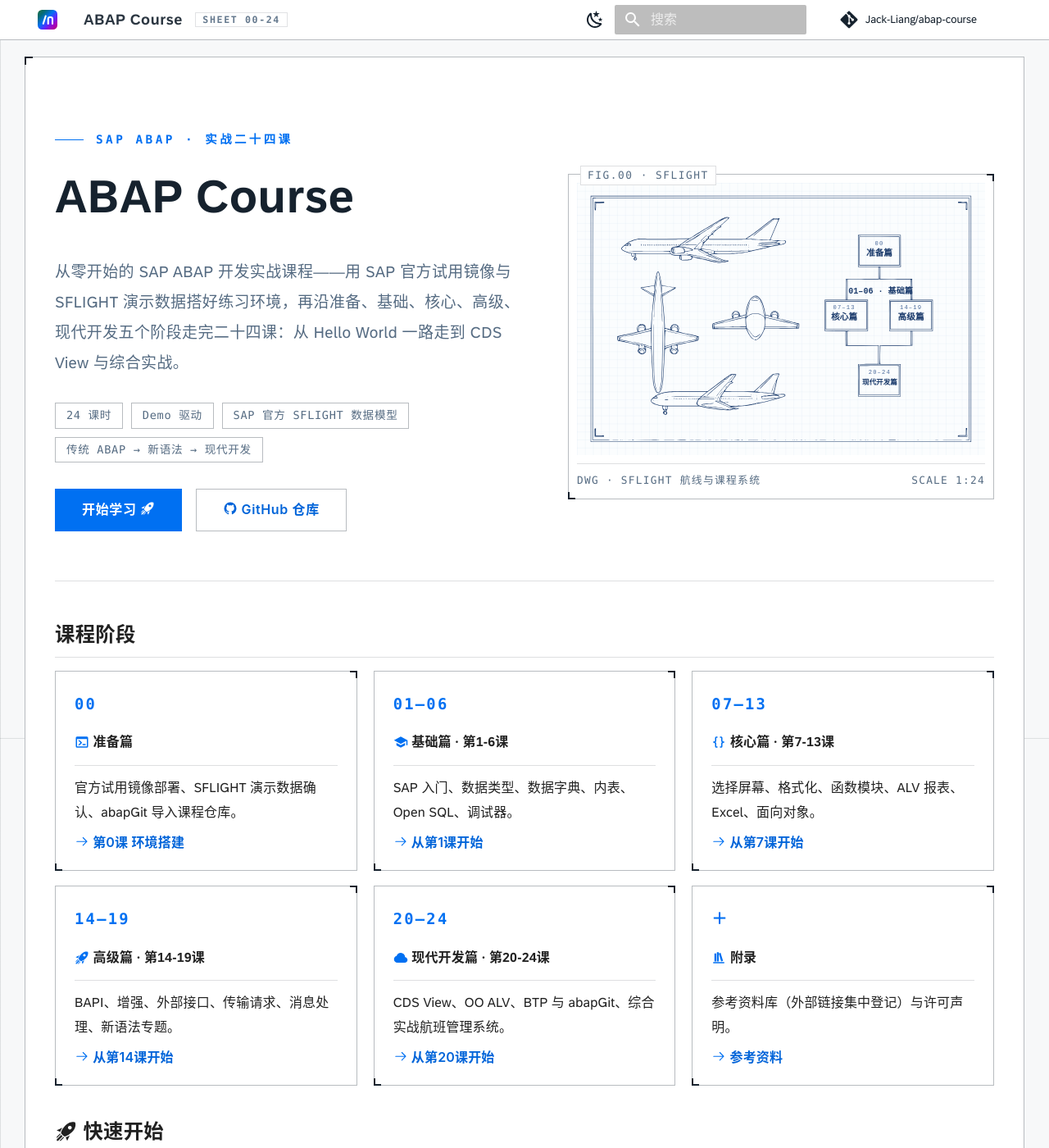
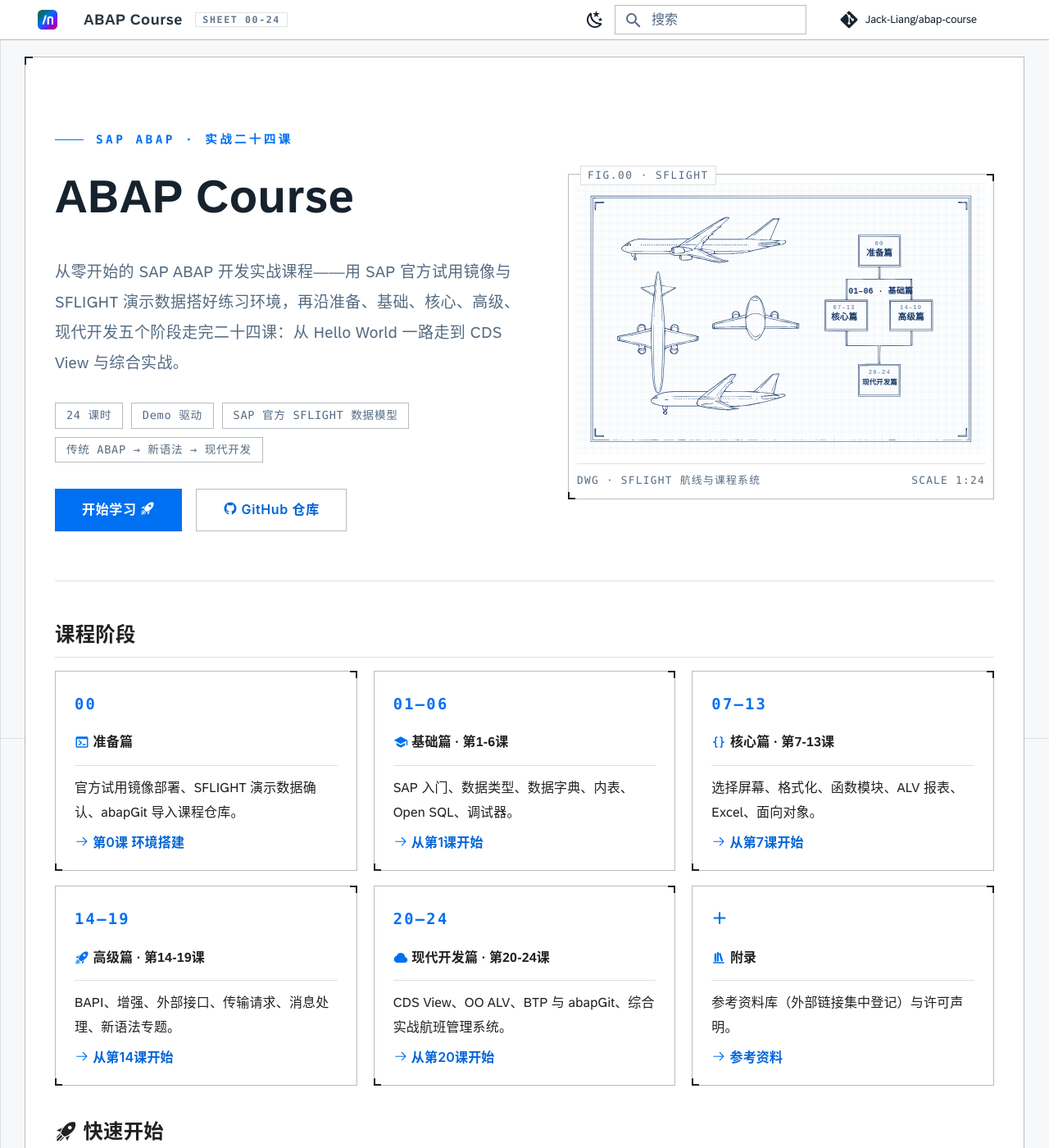
Before and after one commit to Jack-Liang/abap-course, an MkDocs documentation site: the page built from docs/index.md, in a window 1280 px wide and 1400 px high. Shown: the whole window at 82% size. Built offline with MkDocs 1.6.1 and Material for MkDocs 9.7.7, drawn with Linux system fonts in a browser that asks for light colours; some web fonts are replaced; comment, search, counter and statistics services are not loaded.

Commit message:
style(header): 顶栏搜索框由灰色胶囊改为图框式描边方框——白底细描边，悬停/检索态转品牌蓝，占位与图标用蓝灰

```diff
--- a/docs/stylesheets/extra.css
+++ b/docs/stylesheets/extra.css
@@ -756,6 +756,32 @@
 .md-top { border: 1px solid var(--ac-line-strong); border-radius: 0; background: var(--ac-surface); color: var(--ac-soft); }
 .md-top:hover { background: var(--ac-surface); color: var(--ac-brand); border-color: var(--ac-brand); }
 
+/* ---------- 顶栏搜索框：图框检索栏 ---------- */
+/* Material 桌面端默认给 #00000042 灰胶囊（为其深色头栏设计），在白底图框头上发灰；
+   占位文字/图标走 --md-primary-bg-color--light（半透明白），浅色下对比不足。
+   改为描边方框：与侧栏、内容图框同语言，悬停/检索中描边转品牌蓝。 */
+@media screen and (min-width: 60em) {
+  .md-header .md-search__form {
+    background-color: var(--ac-surface);
+    border: 1px solid var(--ac-line-strong);
+    border-radius: 0;
+    color: var(--ac-ink);
+  }
+  .md-header .md-search__form:hover,
+  .md-header .md-search__form:focus-within {
+    border-color: var(--ac-brand);
+  }
+}
+/* 检索展开态：Material 会把表单换回 --md-default-bg-color（纸灰），压回白底并点亮描边 */
+[data-md-toggle="search"]:checked ~ .md-header .md-search__form {
+  background-color: var(--ac-surface);
+  border-color: var(--ac-brand);
+}
+.md-header .md-search__input { color: var(--ac-ink); }
+.md-header .md-search__input::placeholder { color: var(--ac-soft); }
+.md-header .md-search__icon { color: var(--ac-soft); }
+.md-header .md-search__icon:hover { color: var(--ac-ink); }
+
 /* ---------- 搜索结果面板 ---------- */
 .md-search__inner, .md-search__scrollwrap { border-radius: 0; }
 .md-search-result__item { border-radius: 0; }
```
